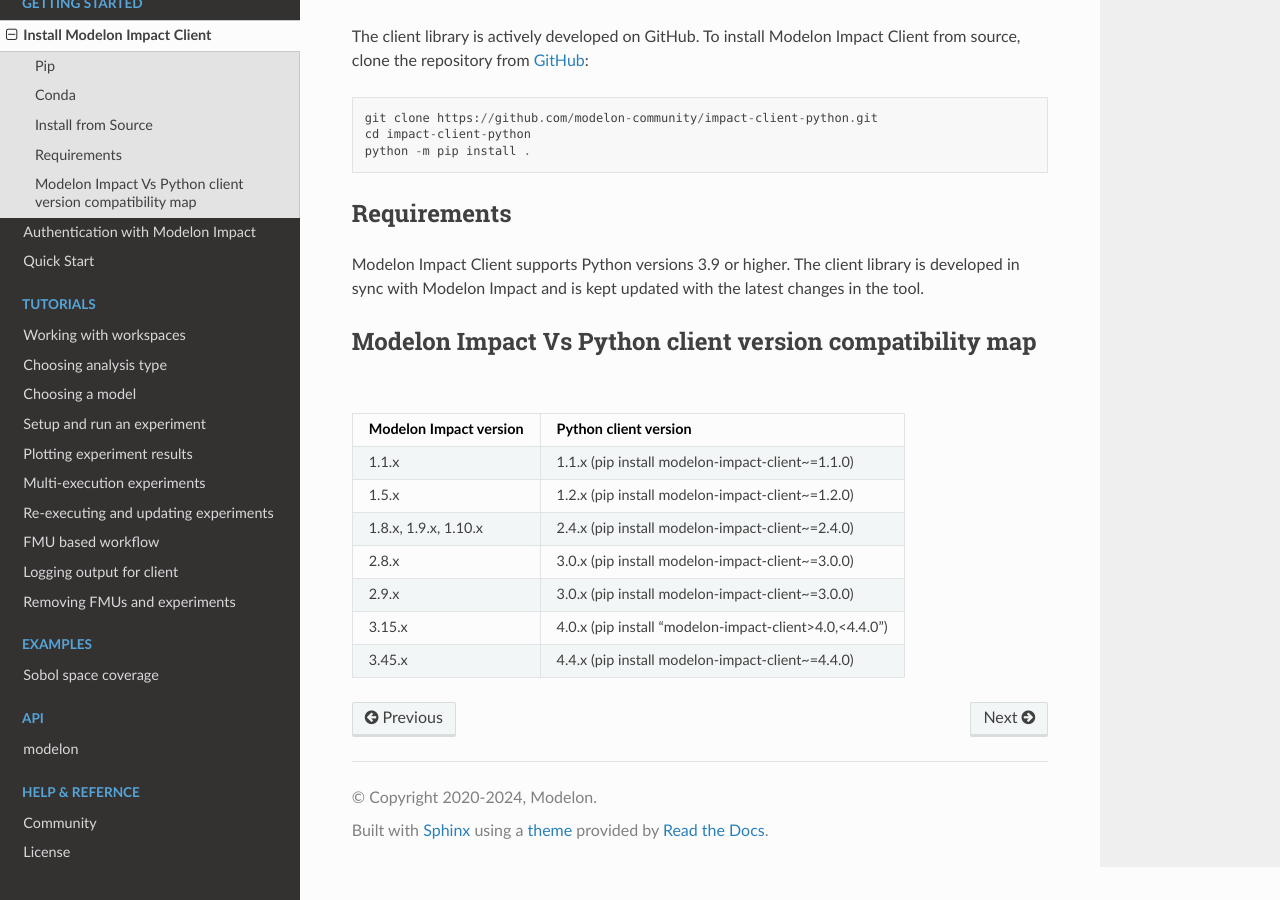
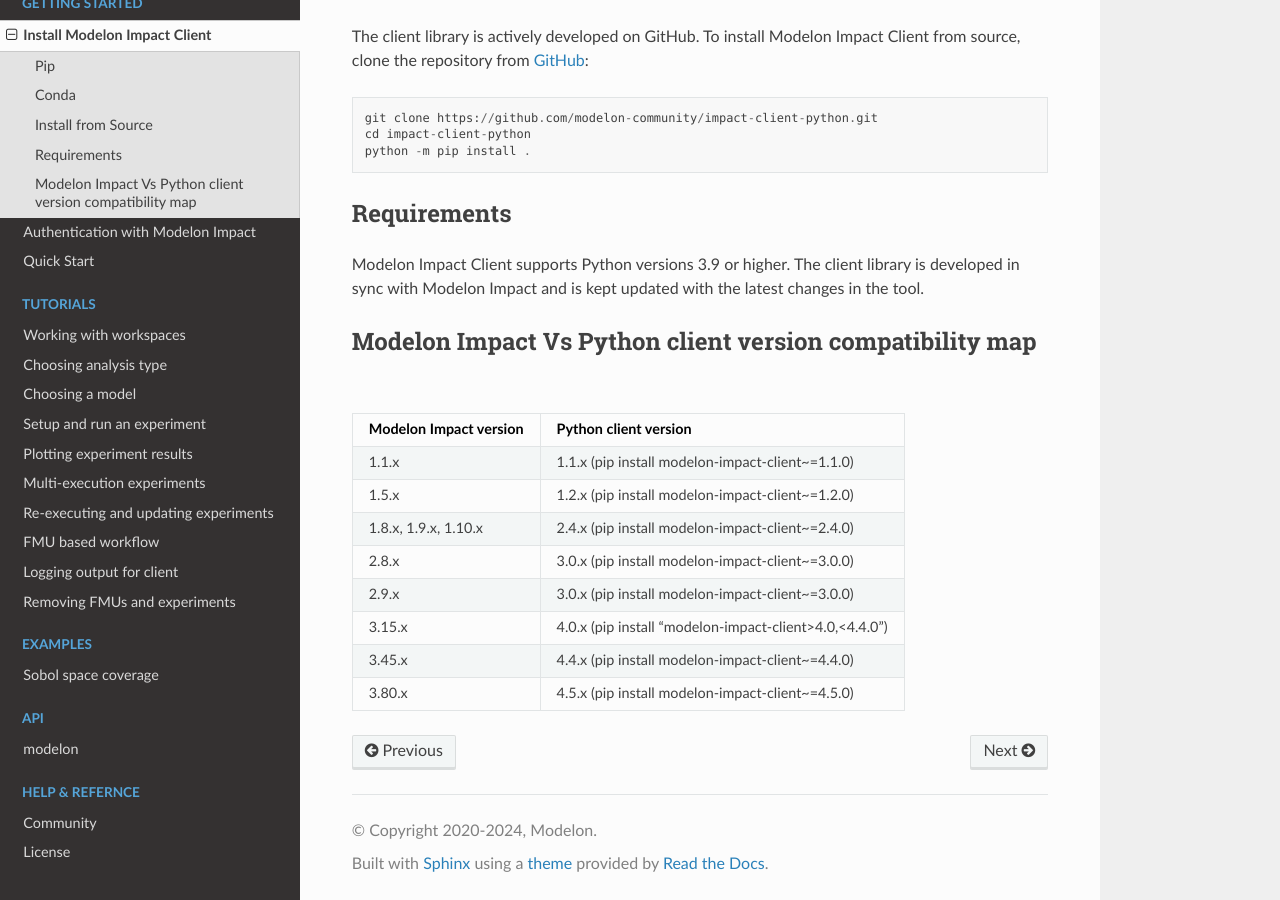
Before and after one commit to modelon-community/impact-client-python, a Sphinx documentation site: the page built from docs/source/install.rst, in a window 1280 px wide and 900 px high, scrolled down 565 px. Built offline with Sphinx 7.4.7 and the Read the Docs theme 2.0.0, drawn with Linux system fonts in a browser that asks for light colours; the version number is read from the project's files by our own code.

Commit message:
chore: update compatibility matrix for python client

```diff
--- a/docs/source/install.rst
+++ b/docs/source/install.rst
@@ -56,3 +56,5 @@
 +-------------------------+--------------------------------------------------------+
 |         3.45.x          | 4.4.x (pip install modelon-impact-client~=4.4.0)       |
 +-------------------------+--------------------------------------------------------+
+|         3.80.x          | 4.5.x (pip install modelon-impact-client~=4.5.0)       |
++-------------------------+--------------------------------------------------------+
```
